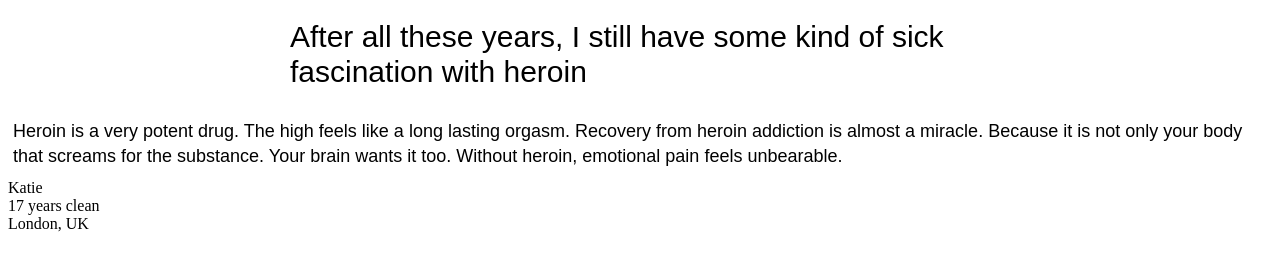
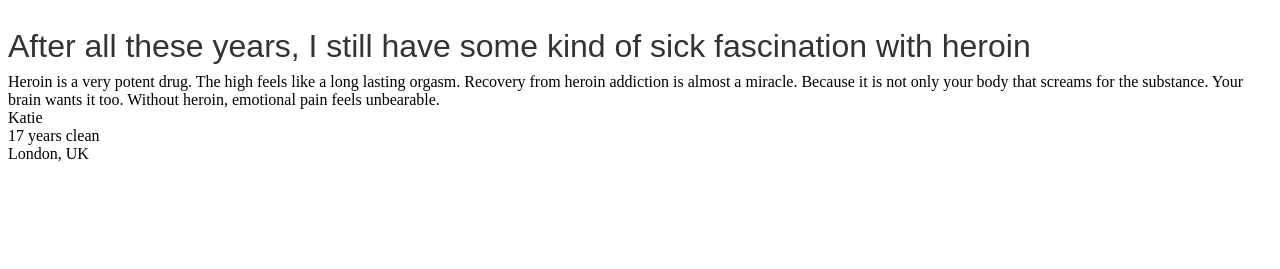
Before and after one commit to jennylwang/ReutersJQuery, a plain HTML site: page index.html in a window 1280 px wide. Shown: the part 61-330 px from the top of the page. Drawn offline with nearby package versions, Linux system fonts and the light colour scheme.

Commit message:
Used Reuters' styling for the main quote up top.  Added a link to the Reuters story that I'm using as an example.

```diff
--- a/styles.css
+++ b/styles.css
@@ -1,19 +1,16 @@
+/* The style of this website follows that of Reuters.
+ * Link to the story that I'm using as a model: http://www.reuters.com/article/2015/04/05/us-iran-nuclear-congress-idUSKBN0MW0QF20150405
+ */
+
 .mainQuote {
-  font-size: 30px;
-  width: 700px;
-  margin: 0 auto;
-  line-height: 35px;
-  font-family: 'Arial';
-  margin-bottom: 10px;
-  text-align: left;
+  font-family: Arial, Helvetica, sans-serif;
+  color: #333333;
+  line-height: 42px;
+  font-size: 2em;
+  font-weight: normal;
+  padding: 6px 0px 6px 0px;
 }
 
 .wholeQuote {
-  font-size: 18px;
-  line-height: 140%;
-  font-family: 'Arial';
-  padding-top: 20px;
-  padding-left: 5px;
-  margin-top: 0px;
-  margin-bottom: 10px;
+
 }
```
